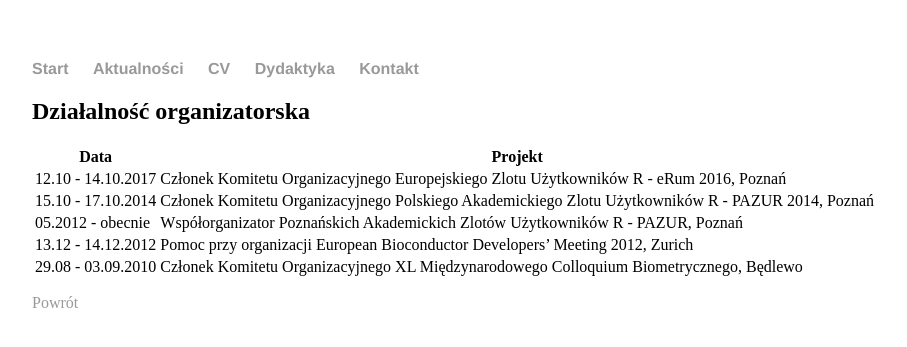
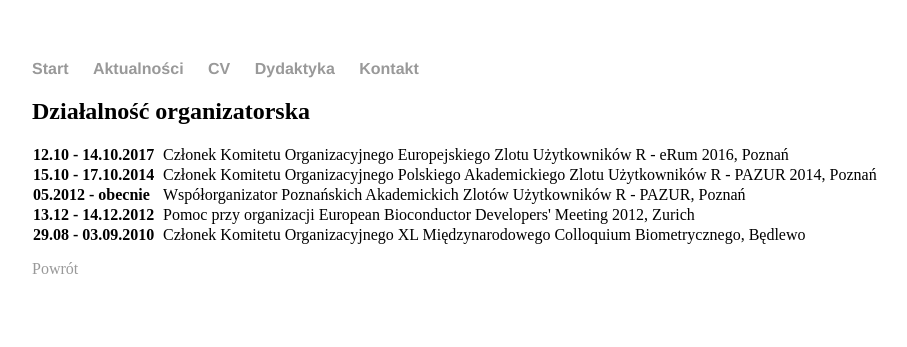
Before and after one commit to alicjaszabelska/alicjaszabelska.github.io, a Jekyll site: the page built from cv/organizacja.md, in a window 1280 px wide. Shown: the top 347 px of the page, without its empty margins (160-1067 px from the left). Built offline with Jekyll 4.4.1, drawn with Linux system fonts in a browser that asks for light colours.

Commit message:
Update organizacja.md

```diff
--- a/cv/organizacja.md
+++ b/cv/organizacja.md
@@ -3,12 +3,33 @@ layout: page
 title: Działalność organizatorska
 ---
 
-Data | Projekt
---- | ---
-12.10 - 14.10.2017 | Członek Komitetu Organizacyjnego Europejskiego Zlotu Użytkowników R - eRum 2016, Poznań
-15.10 - 17.10.2014 | Członek Komitetu Organizacyjnego Polskiego Akademickiego Zlotu Użytkowników R - PAZUR 2014, Poznań
-05.2012 - obecnie | Współorganizator Poznańskich Akademickich Zlotów Użytkowników R - PAZUR, Poznań
-13.12 - 14.12.2012 | Pomoc przy organizacji European Bioconductor Developers' Meeting 2012, Zurich
-29.08 - 03.09.2010	| Członek Komitetu Organizacyjnego XL Międzynarodowego Colloquium Biometrycznego, Będlewo
+<style type="text/css"> .tg {border-collapse:collapse;border-spacing:0;border-color:#ccc;border:none} .tg td{overflow:hidden;word-break:normal} .tg th{overflow:hidden;word-break:normal} .tg .tg-9hbo{font-weight:bold;vertical-align:top} .tg .tg-yw4l{vertical-align:top;text-align:left} .tg .tg-yw4i{vertical-align:top;text-align:left;font-style:italic} </style>
+<table class="tg">
+<col width="130">
+  <tr>
+    <td class="tg-9hbo">12.10 - 14.10.2017</td>
+    <td class="tg-yw4l">Członek Komitetu Organizacyjnego Europejskiego Zlotu Użytkowników R - eRum 2016, Poznań</td>
+  </tr>
+  <tr>
+    <td class="tg-9hbo">
+15.10 - 17.10.2014</td>
+    <td class="tg-yw4l">Członek Komitetu Organizacyjnego Polskiego Akademickiego Zlotu Użytkowników R - PAZUR 2014, Poznań</td>
+  </tr>
+  <tr>
+    <td class="tg-9hbo">
+05.2012 - obecnie</td>
+    <td class="tg-yw4l">Współorganizator Poznańskich Akademickich Zlotów Użytkowników R - PAZUR, Poznań</td>
+  </tr>
+  <tr>
+    <td class="tg-9hbo">
+13.12 - 14.12.2012</td>
+    <td class="tg-yw4l">Pomoc przy organizacji European Bioconductor Developers' Meeting 2012, Zurich</td>
+  </tr>
+  <tr>
+    <td class="tg-9hbo">
+29.08 - 03.09.2010</td>
+    <td class="tg-yw4l">Członek Komitetu Organizacyjnego XL Międzynarodowego Colloquium Biometrycznego, Będlewo</td>
+  </tr>
+</table>
 
 [Powrót](/cv)
```
